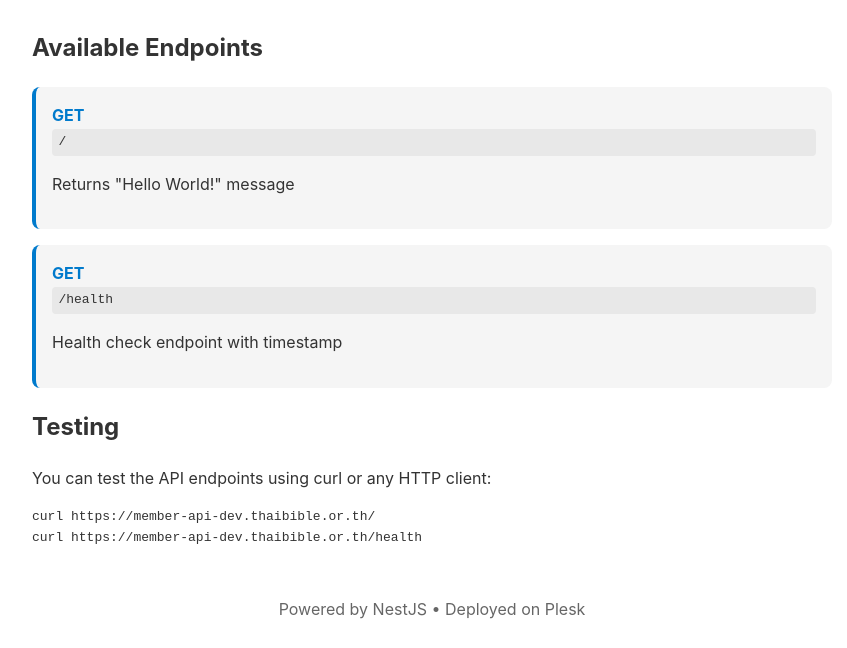
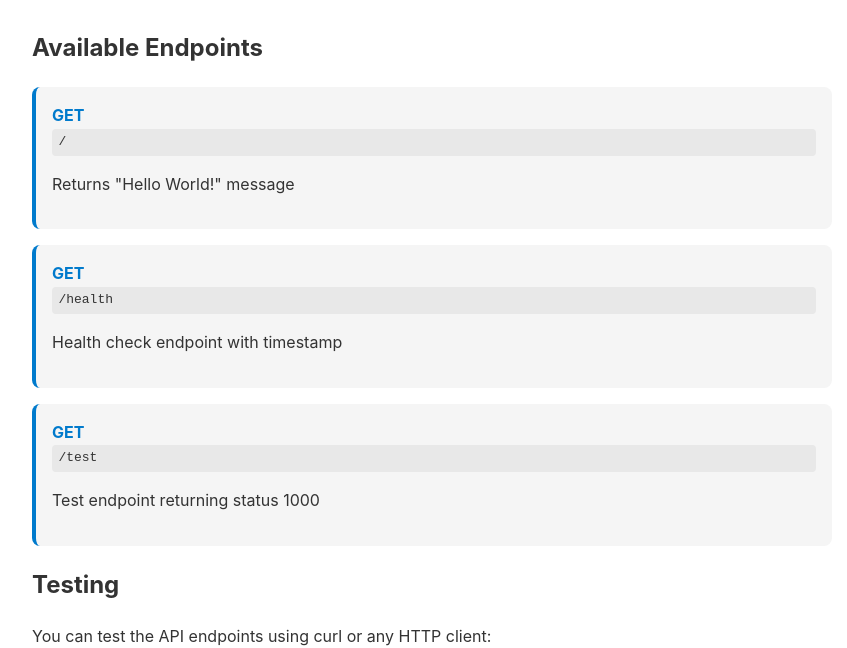
Before and after one commit to thewaytech2024/nestjs-plesk-minimal-starter, a website: page public/index.html in a window 1280 px wide. Shown: the part 155-803 px from the top of the page, without its empty margins (208-1055 px from the left). Drawn offline with Linux system fonts and the light colour scheme.

Commit message:
add /test API

```diff
--- a/public/index.html
+++ b/public/index.html
@@ -1,5 +1,6 @@
 <!DOCTYPE html>
 <html lang="en">
+
 <head>
     <meta charset="UTF-8">
     <meta name="viewport" content="width=device-width, initial-scale=1.0">
@@ -13,10 +14,12 @@
             line-height: 1.6;
             color: #333;
         }
+
         .header {
             text-align: center;
             margin-bottom: 2rem;
         }
+
         .endpoint {
             background: #f5f5f5;
             padding: 1rem;
@@ -24,10 +27,12 @@
             margin: 1rem 0;
             border-left: 4px solid #007acc;
         }
+
         .method {
             font-weight: bold;
             color: #007acc;
         }
+
         .url {
             font-family: monospace;
             background: #e8e8e8;
@@ -36,6 +41,7 @@
         }
     </style>
 </head>
+
 <body>
     <div class="header">
         <h1>🚀 NestJS API</h1>
@@ -56,13 +62,21 @@
         <p>Health check endpoint with timestamp</p>
     </div>
 
+    <div class="endpoint">
+        <div class="method">GET</div>
+        <div class="url">/test</div>
+        <p>Test endpoint returning status 1000</p>
+    </div>
+
     <h2>Testing</h2>
     <p>You can test the API endpoints using curl or any HTTP client:</p>
     <pre><code>curl https://member-api-dev.thaibible.or.th/
-curl https://member-api-dev.thaibible.or.th/health</code></pre>
+curl https://member-api-dev.thaibible.or.th/health
+curl https://member-api-dev.thaibible.or.th/test</code></pre>
 
     <footer style="margin-top: 3rem; text-align: center; color: #666;">
         <p>Powered by NestJS • Deployed on Plesk</p>
     </footer>
 </body>
+
 </html>
```
Also changed, not shown: DEPLOYMENT.md (+1 -0 lines), src/app.controller.spec.ts (+7 -0 lines), src/app.controller.ts (+7 -0 lines), README.md.
